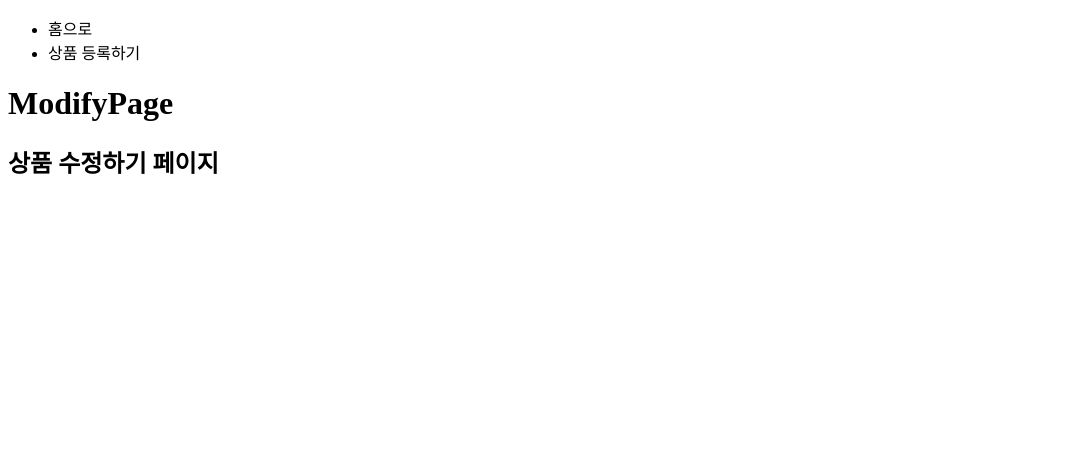
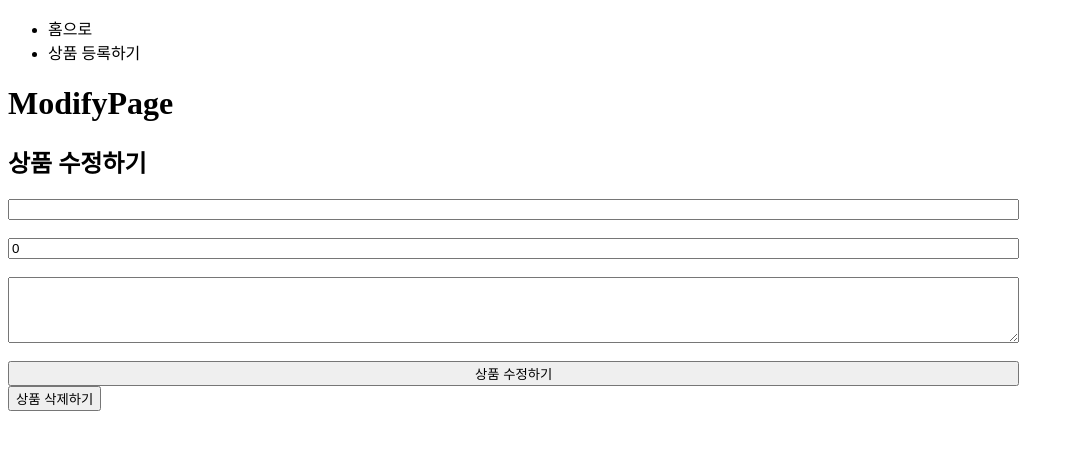
Before and after one commit to miss-gif/shopping_app_study, a React (Create React App) app: page /modify/1 in a window 1280 px wide. Shown: the top 450 px of the page, without its empty margins (0-1074 px from the left). Built offline with nearby package versions, Linux system fonts and the light colour scheme; no server answers.

Commit message:
Feat : 상세페이지 상품 수정, 삭제 기능

```diff
--- a/src/api/productModifyApi.js
+++ b/src/api/productModifyApi.js
@@ -21,3 +21,12 @@ export const deleteProduct = async id => {
     console.log(error);
   }
 };
+
+export const getProductOne = async id => {
+  try {
+    const response = await axios.get(`${API_HOST}/${id}`);
+    return response;
+  } catch (error) {
+    console.log(error);
+  }
+};
--- a/src/components/Modify.jsx
+++ b/src/components/Modify.jsx
@@ -1,11 +1,102 @@
-import React from "react";
+import React, { useEffect, useState } from "react";
+import { useNavigate, useParams } from "react-router-dom";
+import {
+  deleteProduct,
+  getProductOne,
+  modifyProduct,
+} from "../api/productModifyApi";
+import styled from "@emotion/styled";
+
+const initState = {
+  id: "",
+  name: "",
+  price: 0,
+  explanation: "",
+};
 
 const Modify = () => {
+  const navigate = useNavigate();
+  const { productId } = useParams();
+
+  const [product, setProduct] = useState(initState);
+
+  const handleChange = e => {
+    const updateProduct = { ...product, [e.target.name]: e.target.value };
+    setProduct(updateProduct);
+  };
+
+  const handlePatchProduct = () => {
+    modifyProduct(product);
+    console.log("삭제완료");
+    navigate(`/product/${productId}`);
+  };
+
+  const handleSubmit = e => {
+    e.preventDefault();
+    handlePatchProduct(product);
+    console.log("수정 완료");
+    navigate(`/product/${product}`);
+  };
+
+  const handleDelete = productId => {
+    deleteProduct(productId);
+  };
+
+  useEffect(() => {
+    const fetchProduct = async () => {
+      try {
+        const data = await getProductOne(productId);
+        if (data) {
+          // console.log(data.data.product);
+          setProduct(data.data.product);
+        } else {
+          console.log("상품 불러오는데 실패");
+          return;
+        }
+      } catch (error) {
+        console.log(error, "서버 오류");
+      }
+    };
+    fetchProduct();
+  }, [productId]);
+
   return (
     <div>
-      <h2>상품 수정하기 페이지</h2>
+      <h2>상품 수정하기</h2>
+      <StyleForm onSubmit={handleSubmit}>
+        <input
+          type="text"
+          name="name"
+          value={product.name}
+          onChange={e => handleChange(e)}
+        />
+        <br />
+        <input
+          type="number"
+          name="price"
+          value={product.price}
+          onChange={e => handleChange(e)}
+        />
+        <br />
+        <textarea
+          type="text"
+          rows={4}
+          name="explanation"
+          value={product.explanation}
+          onChange={e => handleChange(e)}
+        />
+        <br />
+        <input type="submit" value="상품 수정하기" />
+      </StyleForm>
+      <button onClick={handleDelete}>상품 삭제하기</button>
     </div>
   );
 };
 
 export default Modify;
+
+const StyleForm = styled.form`
+  width: 80%;
+  display: flex;
+  flex-direction: column;
+`;
```
